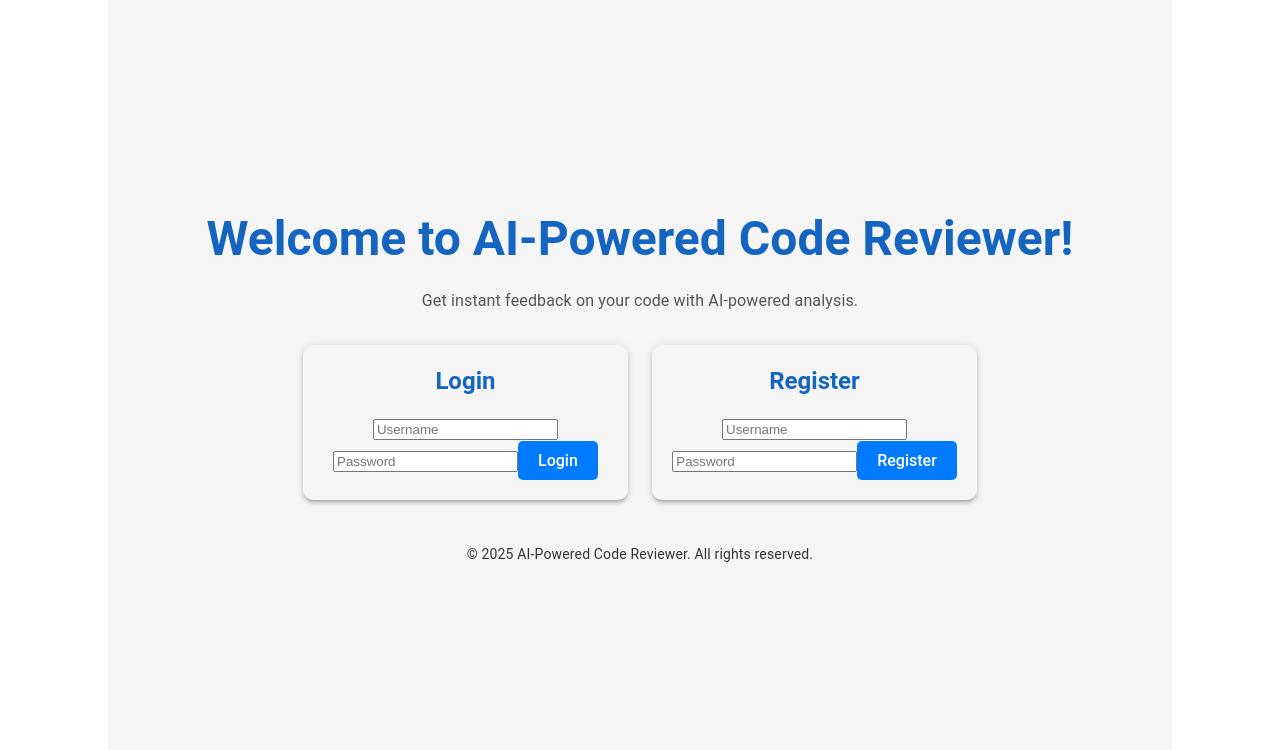
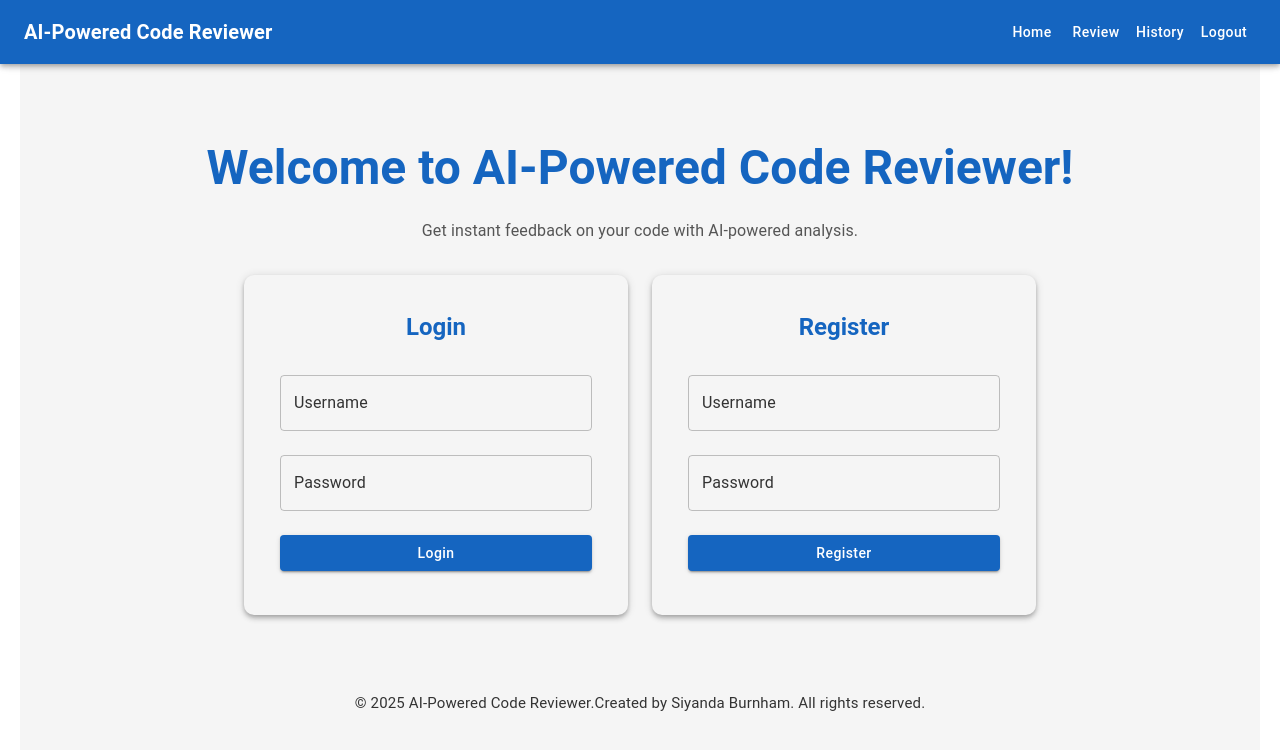
Before and after one commit to SiyandaMaykiso/AI-Powered-Code-Reviewer, a React (Vite) app in the folder client/: page / in a window 1280 px wide. Shown: the top 750 px of the page. Built offline with nearby package versions, Linux system fonts and the light colour scheme; no server answers.

Commit message:
Build home page

```diff
--- a/client/src/AppRouter.jsx
+++ b/client/src/AppRouter.jsx
@@ -1,19 +1,34 @@
-import React from "react";
+import React, { useState } from "react";
 import { BrowserRouter as Router, Route, Routes } from "react-router-dom";
+import { Box } from "@mui/material";
+import Navbar from "./components/Navbar";
 import Home from "./components/Home";
 import CodeReviewApp from "./components/CodeReviewApp";
 import Login from "./components/Login";
 import Register from "./components/Register";
+import ReviewHistory from "./components/ReviewHistory";
 
 const AppRouter = () => {
+  const [isAuthenticated, setIsAuthenticated] = useState(false);
+
+  const handleLogout = () => {
+    localStorage.removeItem("token");
+    setIsAuthenticated(false);
+  };
+
   return (
     <Router>
-      <Routes>
-        <Route path="/" element={<Home />} />  {/* Home page with Login & Register */}
-        <Route path="/login" element={<Login />} />
-        <Route path="/register" element={<Register />} />
-        <Route path="/app" element={<CodeReviewApp />} />  {/* Protected App Page */}
-      </Routes>
+      <Navbar isAuthenticated={isAuthenticated} onLogout={handleLogout} />
+      {/* ✅ Add margin-top so content doesn’t hide under the navbar */}
+      <Box sx={{ marginTop: "10vh", padding: "20px" }}>
+        <Routes>
+          <Route path="/" element={<Home />} />
+          <Route path="/login" element={<Login />} />
+          <Route path="/register" element={<Register />} />
+          <Route path="/review" element={<CodeReviewApp />} />
+          <Route path="/history" element={<ReviewHistory />} />
+        </Routes>
+      </Box>
     </Router>
   );
 };
--- a/client/src/components/Footer.jsx
+++ b/client/src/components/Footer.jsx
@@ -3,7 +3,7 @@ import React from "react";
 const Footer = () => {
     return (
         <footer style={styles.footer}>
-            <p>&copy; {new Date().getFullYear()} AI-Powered Code Reviewer. All rights reserved.</p>
+            <p>&copy; {new Date().getFullYear()} AI-Powered Code Reviewer.Created by Siyanda Burnham. All rights reserved.</p>
         </footer>
     );
 };
@@ -15,7 +15,7 @@ const styles = {
         marginTop: "20px",
         backgroundColor: "#f5f5f5",
         color: "#333",
-        fontSize: "14px",
+        fontSize: "15px",
     },
 };
 
--- a/client/src/components/Home.jsx
+++ b/client/src/components/Home.jsx
@@ -1,15 +1,12 @@
 import React from "react";
-import { Box, Typography, Paper, Grid } from "@mui/material";
-import Login from "./Login";
-import Register from "./Register";
-import Footer from "./Footer";
+import { Box, Typography, Card, CardContent, Grid, Button, TextField } from "@mui/material";
 import { useNavigate } from "react-router-dom";
+import Footer from "./Footer"; // ✅ Ensure Footer is imported
 
-const Home = ({ onLogin }) => {
+const Home = () => {
   const navigate = useNavigate();
 
-    const handleLogin = (token) => {
-        onLogin(token);
+  const handleLogin = () => {
     navigate("/review");
   };
 
@@ -51,54 +48,79 @@ const Home = ({ onLogin }) => {
       </Typography>
 
       <Grid container spacing={3} justifyContent="center">
+        {/* Login Form */}
         <Grid item xs={12} sm={6} md={4}>
-                    <Paper
-                        elevation={3}
-                        sx={{
-                            padding: "20px",
-                            borderRadius: "10px",
-                            textAlign: "center",
-                        }}
-                    >
-                        <Typography
-                            variant="h5"
-                            sx={{
-                                fontWeight: "bold",
-                                marginBottom: "15px",
-                                color: "#1565c0",
-                            }}
+          <Card elevation={4} sx={{ padding: "20px", borderRadius: "10px" }}>
+            <CardContent>
+              <Typography variant="h5" sx={{ fontWeight: "bold", color: "#1565c0" }}>
+                Login
+              </Typography>
+              <Box component="form" sx={{ mt: 2 }}>
+                <TextField
+                  fullWidth
+                  label="Username"
+                  variant="outlined"
+                  margin="normal"
+                />
+                <TextField
+                  fullWidth
+                  label="Password"
+                  type="password"
+                  variant="outlined"
+                  margin="normal"
+                />
+                <Button
+                  fullWidth
+                  variant="contained"
+                  sx={{ mt: 2, backgroundColor: "#1565c0", color: "#fff" }}
+                  onClick={handleLogin}
                 >
                   Login
-                        </Typography>
-                        <Login onLogin={handleLogin} />
-                    </Paper>
+                </Button>
+              </Box>
+            </CardContent>
+          </Card>
         </Grid>
 
+                {/* Registration Form */}
                 <Grid item xs={12} sm={6} md={4}>
-                    <Paper
-                        elevation={3}
-                        sx={{
-                            padding: "20px",
-                            borderRadius: "10px",
-                            textAlign: "center",
-                        }}
-                    >
-                        <Typography
-                            variant="h5"
-                            sx={{
-                                fontWeight: "bold",
-                                marginBottom: "15px",
-                                color: "#1565c0",
-                            }}
+          <Card elevation={4} sx={{ padding: "20px", borderRadius: "10px" }}>
+            <CardContent>
+              <Typography variant="h5" sx={{ fontWeight: "bold", color: "#1565c0" }}>
+                Register
+              </Typography>
+              <Box component="form" sx={{ mt: 2 }}>
+                <TextField
+                  fullWidth
+                  label="Username"
+                  variant="outlined"
+                  margin="normal"
+                />
+                <TextField
+                  fullWidth
+                  label="Password"
+                  type="password"
+                  variant="outlined"
+                  margin="normal"
+                />
+                <Button
+                  fullWidth
+                  variant="contained"
+                  sx={{ mt: 2, backgroundColor: "#1565c0", color: "#fff" }}
+                  onClick={handleRegister}
                 >
                   Register
-                        </Typography>
-                        <Register onRegister={handleRegister} />
-                    </Paper>
+                </Button>
+              </Box>
+            </CardContent>
+          </Card>
         </Grid>
       </Grid>
 
+      {/* Footer (Placed right after Registration Form) */}
+      <Box sx={{ width: "100%", mt: 4 }}>
         <Footer />
+      </Box>
     </Box>
   );
 };
--- /dev/null
+++ b/client/src/components/Navbar.jsx
@@ -0,0 +1,58 @@
+import React from "react";
+import { AppBar, Toolbar, Typography, Button, Box } from "@mui/material";
+import { Link, useNavigate } from "react-router-dom";
+
+const Navbar = ({ onLogout }) => {
+  const navigate = useNavigate();
+
+  const handleLogout = () => {
+    onLogout();
+    navigate("/login");
+  };
+
+  return (
+    <AppBar
+      position="fixed"
+      sx={{
+        backgroundColor: "#1565c0",
+        top: 0,
+        left: 0,
+        right: 0,
+        zIndex: 1100,
+      }}
+    >
+      <Toolbar>
+        <Typography
+          variant="h6"
+          component={Link}
+          to="/"
+          sx={{
+            flexGrow: 1,
+            textDecoration: "none",
+            color: "white",
+            fontWeight: "bold",
+          }}
+        >
+          AI-Powered Code Reviewer
+        </Typography>
+
+        <Box>
+          <Button color="inherit" component={Link} to="/">
+            Home
+          </Button>
+          <Button color="inherit" component={Link} to="/review">
+            Review
+          </Button>
+          <Button color="inherit" component={Link} to="/history">
+            History
+          </Button>
+          <Button color="inherit" onClick={handleLogout}>
+            Logout
+          </Button>
+        </Box>
+      </Toolbar>
+    </AppBar>
+  );
+};
+
+export default Navbar;
```
Lines whose indentation alone changed are shown as unchanged.
